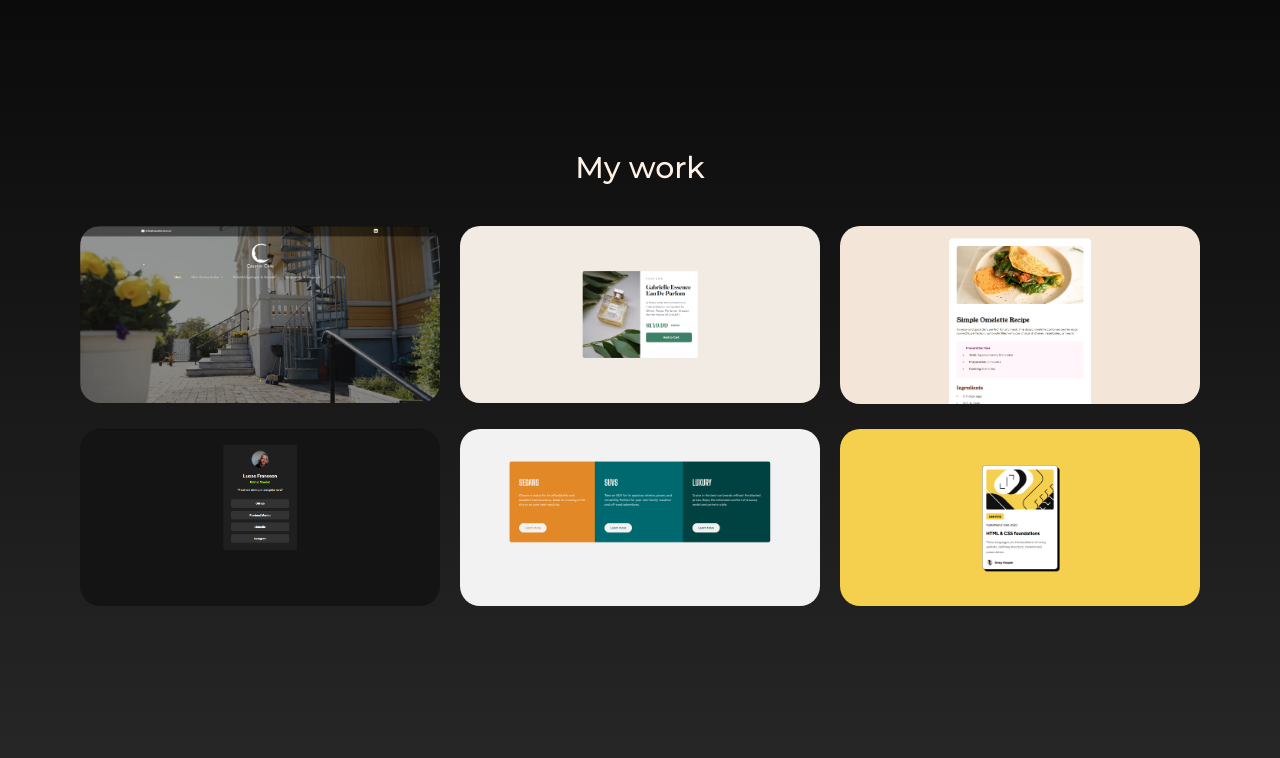
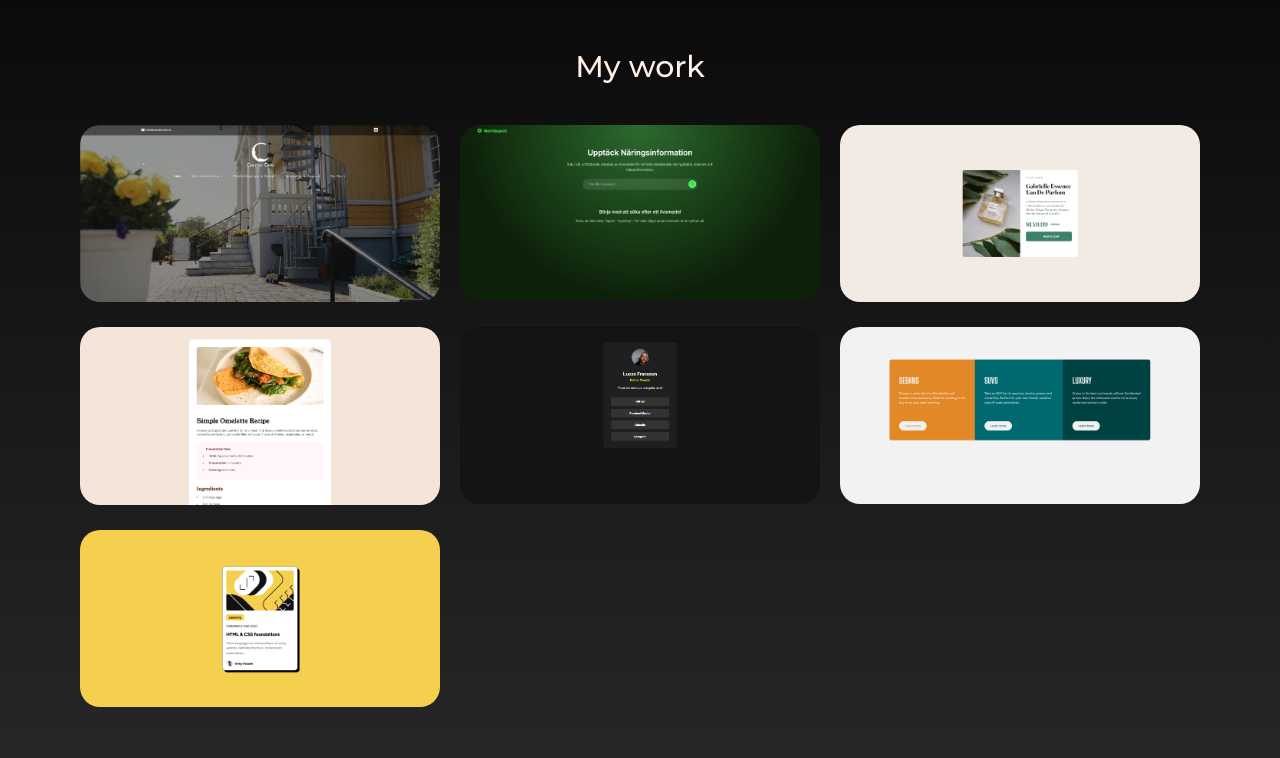
Before and after one commit to Lucaso98/portfolio-website, a plain HTML site: page index.html in a window 1280 px wide. Shown: the part 1620-2378 px from the top of the page. Drawn offline with Linux system fonts and the light colour scheme.

Commit message:
Added new site to portfolio

```diff
--- a/index.html
+++ b/index.html
@@ -86,6 +86,11 @@
           <div class="grid-item">
             <a href="https://casatorcare.se" target="_blank">
               <img src="./assets/images/casator-care-website.jpg" alt="" />
+            </a>
+          </div>
+          <div class="grid-item">
+            <a href="https://lucaso98.github.io/food-index-site" target="_blank">
+              <img src="./assets/images/NutriSearch.png" alt="" />
             </a>
           </div>
           <div class="grid-item">
```
Also changed, not shown: assets/images/NutriSearch.png (added).
